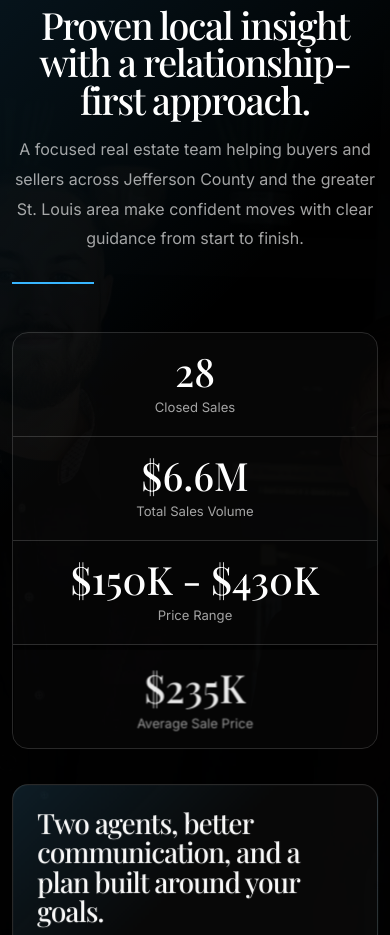
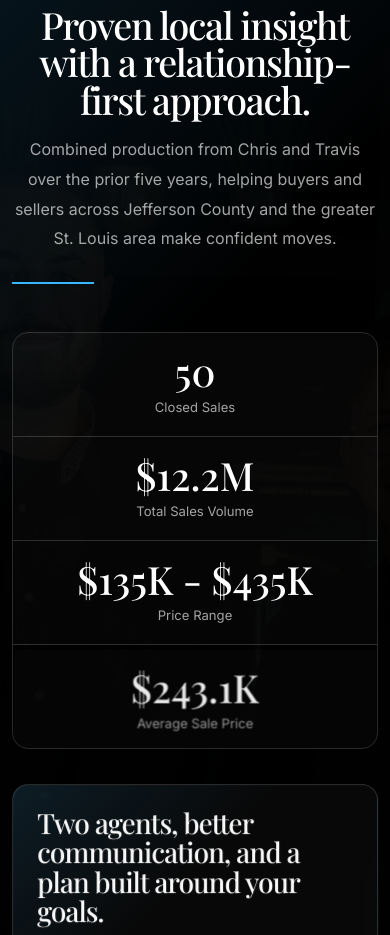
Before and after one commit to juancabrera0513/propertycousin, a React (Vite) app: page / in a window 390 px wide. Shown: the part 2400-3335 px from the top of the page. Built offline with nearby package versions, Linux system fonts and the light colour scheme; no server answers.

Commit message:
updated stats

```diff
--- a/src/components/StatsSection.jsx
+++ b/src/components/StatsSection.jsx
@@ -39,7 +39,11 @@ function formatStatValue(parsed, currentValue) {
   }
 
   if (parsed.hasThousand) {
-    return `${parsed.hasDollar ? "$" : ""}${Math.round(currentValue)}K`;
+    const fractionDigits = parsed.number % 1 === 0 ? 0 : 1;
+
+    return `${parsed.hasDollar ? "$" : ""}${currentValue.toFixed(
+      fractionDigits
+    )}K`;
   }
 
   if (parsed.hasPercent) {
@@ -139,16 +143,18 @@ function StatsSection() {
         <div className="section-heading section-heading--center">
           <h2>Proven local insight with a relationship-first approach.</h2>
           <p>
-            A focused real estate team helping buyers and sellers across
-            Jefferson County and the greater St. Louis area make confident moves
-            with clear guidance from start to finish.
+            Combined production from Chris and Travis over the prior five years,
+            helping buyers and sellers across Jefferson County and the greater
+            St. Louis area make confident moves.
           </p>
         </div>
 
         <div className="stats-grid">
           {stats.map((item, index) => (
             <div
-              className="stat-card"
+              className={`stat-card${
+                item.value.includes("-") ? " stat-card--range" : ""
+              }`}
               data-reveal="up"
               style={{ "--reveal-delay": `${index * 120}ms` }}
               key={item.label}
--- a/src/data/stats.js
+++ b/src/data/stats.js
@@ -1,18 +1,18 @@
 export const stats = [
   {
-    value: "28",
+    value: "50",
     label: "Closed Sales",
   },
   {
-    value: "$6.6M",
+    value: "$12.2M",
     label: "Total Sales Volume",
   },
   {
-    value: "$150K - $430K",
+    value: "$135K - $435K",
     label: "Price Range",
   },
   {
-    value: "$235.2K",
+    value: "$243.1K",
     label: "Average Sale Price",
   },
 ];
--- a/src/index.css
+++ b/src/index.css
@@ -568,6 +568,11 @@ button {
   overflow-wrap: anywhere;
 }
 
+.stat-card--range h3 {
+  font-size: clamp(1.55rem, 2.2vw, 2.55rem);
+  white-space: nowrap;
+}
+
 .stat-card p {
   margin: 12px auto 0;
   max-width: 13rem;
```
